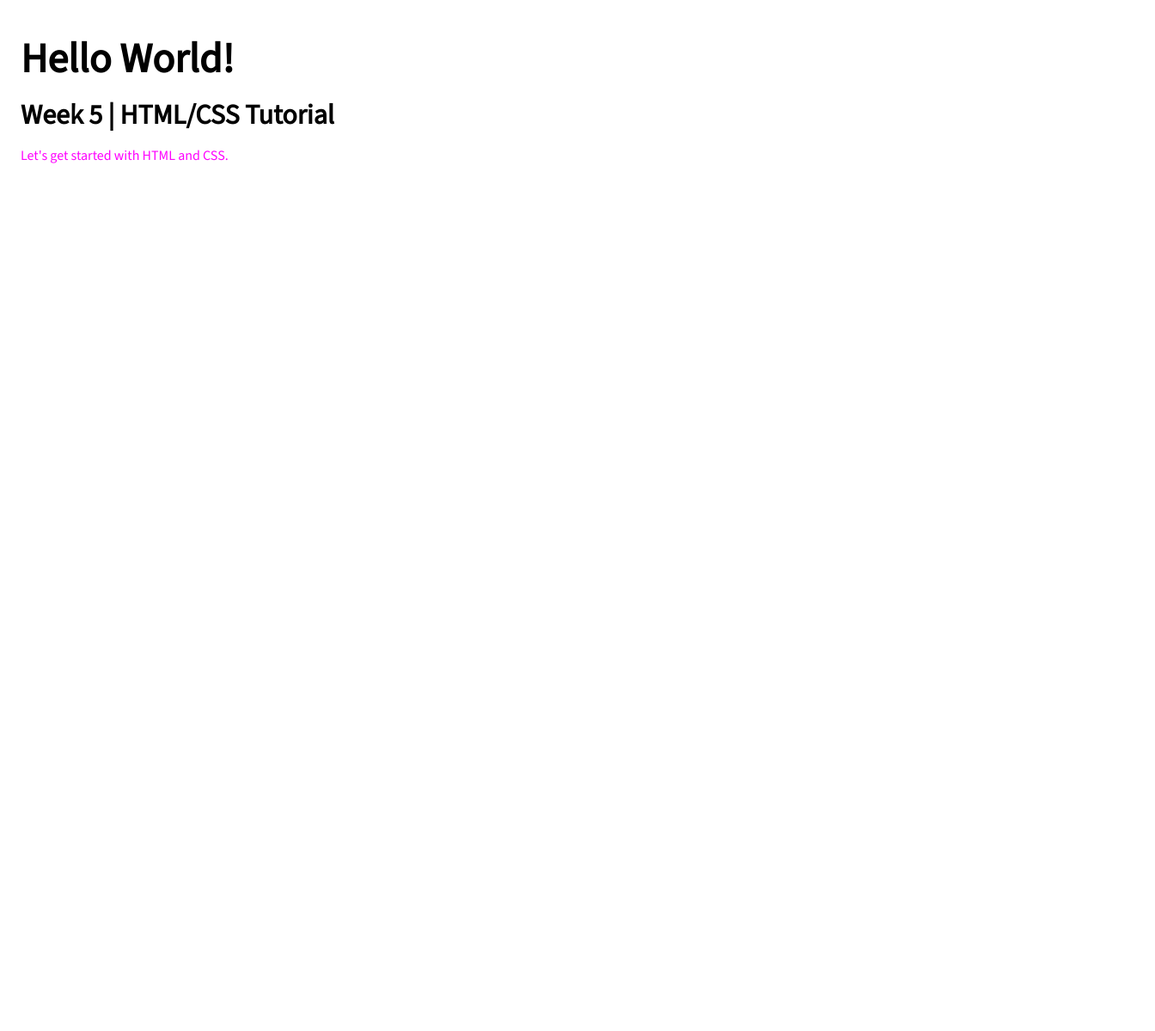
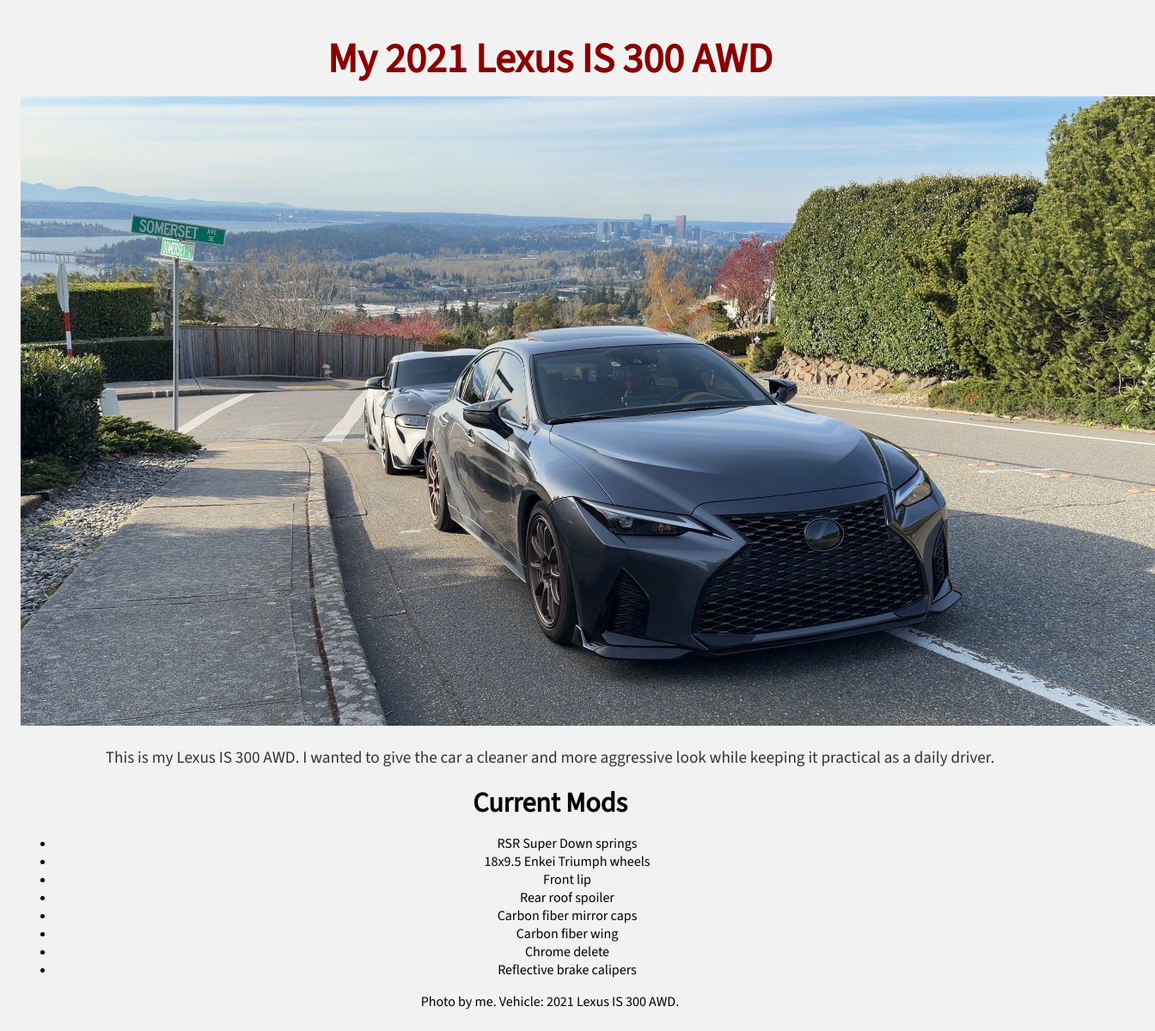
Before and after one commit to notpoa/Assignment-Intro-to-HTML-CSS, a plain HTML site: page index.html in a window 1280 px wide. Shown: the whole page at 86% size, 1344 px wide, since content can reach past the window. Before the commit the page ends 800 px from the top, so only its background shows below. Drawn offline with nearby package versions, Linux system fonts and the light colour scheme.

Commit message:
Add files via upload

```diff
--- a/index.html
+++ b/index.html
@@ -1,13 +1,44 @@
 <!DOCTYPE html>
-  <head>
-    <meta charset="utf-8">
-    <title>HTML/CSS Intro Tutorial</title>
-    <link rel="stylesheet" href="https://fonts.googleapis.com/css?family=Source+Sans+3">
-    <link rel="stylesheet" href="./style.css">
-  </head>
-  <body>
-    <h1>Hello World!</h1>
-    <h3>Week 5 | HTML/CSS Tutorial</h3>
-    <p>Let's get started with HTML and CSS. </p>
-  </body>
+<html lang="en">
+
+<head>
+  <meta charset="UTF-8">
+  <title>My Lexus IS 300</title>
+
+  <link rel="stylesheet"
+        href="https://fonts.googleapis.com/css?family=Source+Sans+3">
+
+  <link rel="stylesheet" href="style.css">
+</head>
+
+<body>
+
+<!-- Main heading -->
+<h1>My 2021 Lexus IS 300 AWD</h1>
+
+<img src="IMG_7527.jpg" alt="My Lexus">
+
+<p>
+  This is my Lexus IS 300 AWD. I wanted to give the car a cleaner
+  and more aggressive look while keeping it practical as a daily driver.
+</p>
+
+<h3>Current Mods</h3>
+
+<ul>
+  <li>RSR Super Down springs</li>
+  <li>18x9.5 Enkei Triumph wheels</li>
+  <li>Front lip</li>
+  <li>Rear roof spoiler</li>
+  <li>Carbon fiber mirror caps</li>
+  <li>Carbon fiber wing</li>
+  <li>Chrome delete</li>
+  <li>Reflective brake calipers</li>
+</ul>
+
+<footer>
+  Photo by me. Vehicle: 2021 Lexus IS 300 AWD.
+</footer>
+
+</body>
 </html>
--- a/style.css
+++ b/style.css
@@ -2,11 +2,14 @@
   font-family: "Source Sans 3", sans-serif;
   font-size: 16px;
   padding: 1em;
+  background-color: #f2f2f2;
+  text-align: center;
 }
 
 h1 {
   font-size: 3em;
   margin: 0.25em 0;
+  color: darkred;
 }
 
 h3 {
@@ -14,13 +17,7 @@
   margin: 0.25em 0;
 }
 
-h4 {
-  font-size: 1.5em;
-  margin: 0.25em 0;
-  font-weight: bold;
+p {
+  font-size: 1.2em;
+  color: #333333;
 }
-
-p {
-  font-size: 1em;
-  color: magenta;
-}
```
